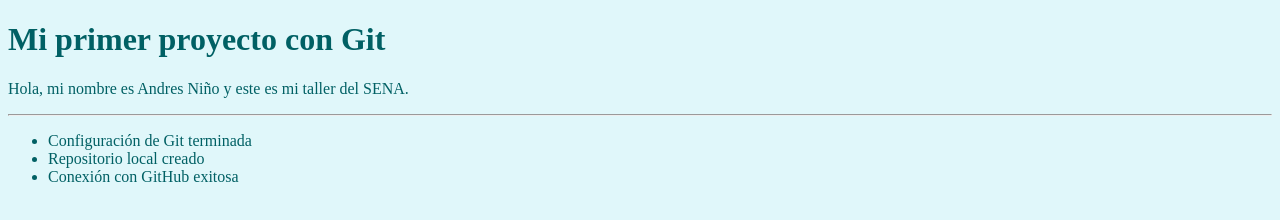
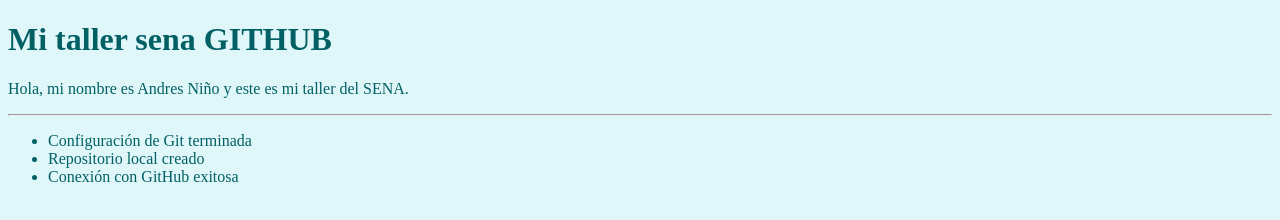
Before and after one commit to andresninohernandez-cpu/taller-sena, a plain HTML site: page index.html in a window 1280 px wide. Drawn offline with Linux system fonts and the light colour scheme.

Commit message:
Cambio para activar el Pull Request

```diff
--- a/index.html
+++ b/index.html
@@ -7,7 +7,7 @@
     <link rel="stylesheet" href="estilo.css">
 </head>
 <body>
-    <h1>Mi primer proyecto con Git</h1>
+    <h1>Mi taller sena GITHUB</h1>
     <p>Hola, mi nombre es Andres Niño y este es mi taller del SENA.</p>
     <hr>
     <ul>
```
